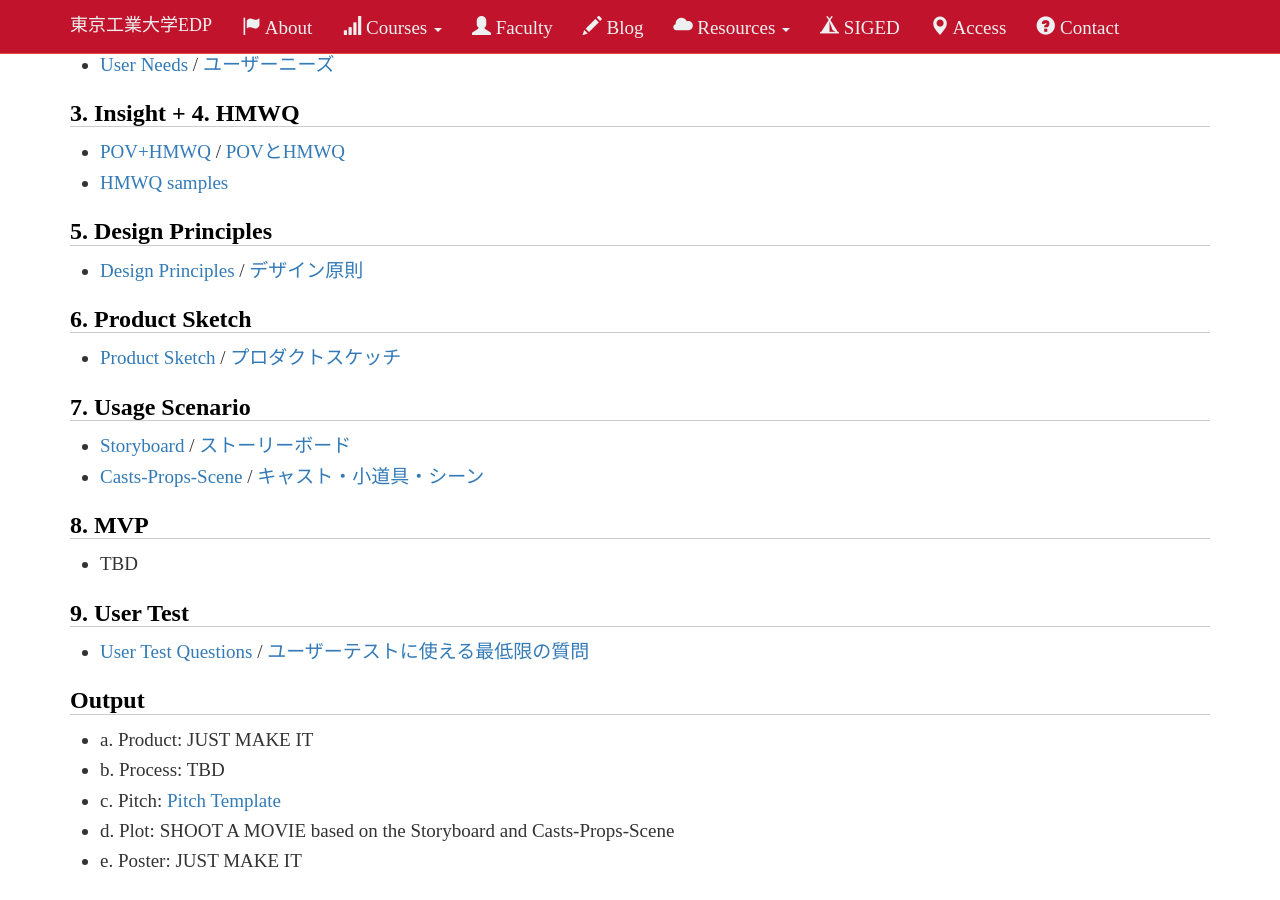
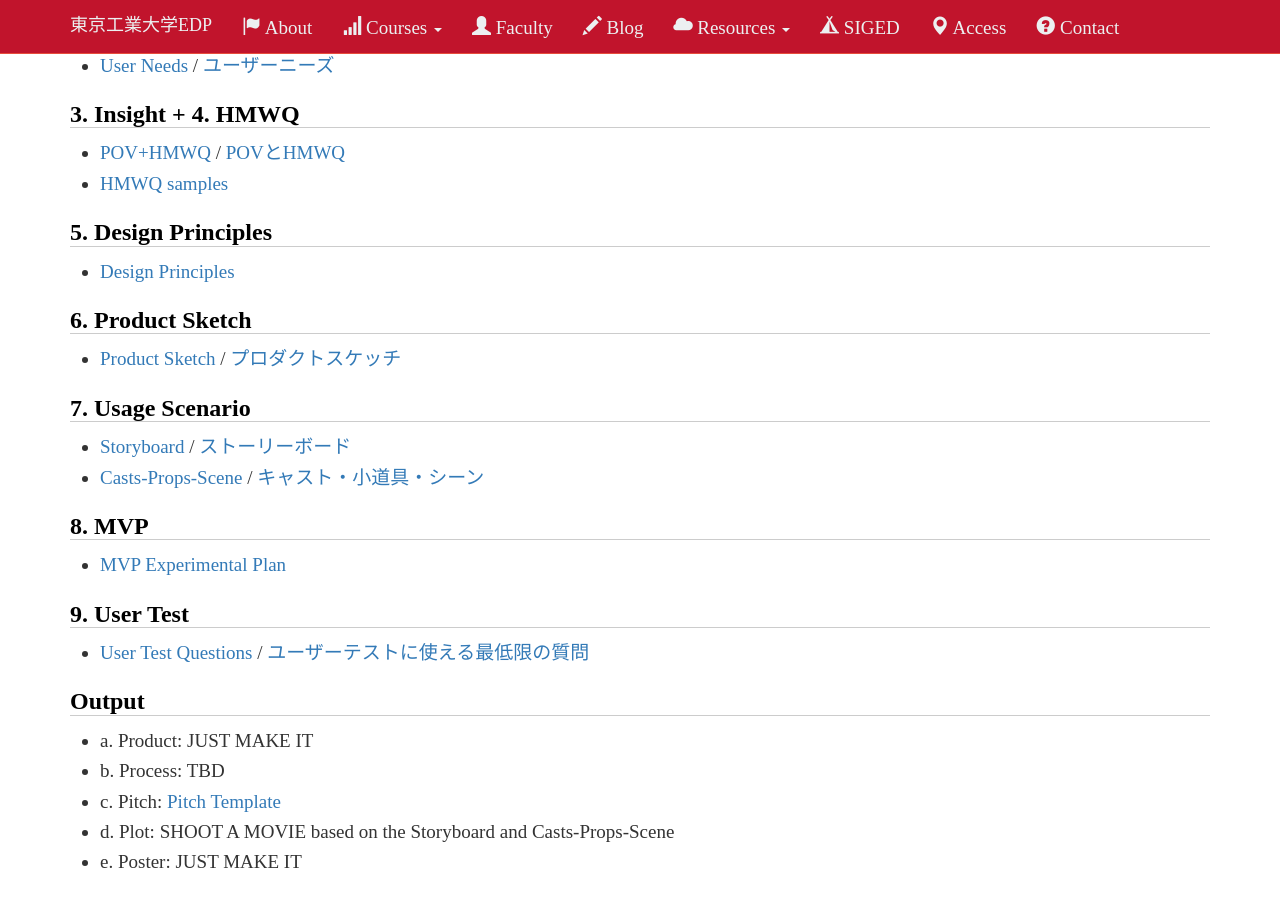
Before and after one commit to titech-edp/titech-edp.github.io, a Jekyll site: the page built from toolkit/index.md, in a window 1280 px wide and 900 px high, scrolled down 1123 px. Built offline with Jekyll 4.4.1, drawn with Linux system fonts in a browser that asks for light colours; nearby versions of some CDN libraries; library files that are not in the unit come from our copies.

Commit message:
Update toolkit

```diff
--- a/toolkit/index.md
+++ b/toolkit/index.md
@@ -28,7 +28,7 @@ title: EDP Toolkit
 
 ## 5. Design Principles
 
-- [Design Principles](design-principles.pdf) / [デザイン原則](design-principles_ja.pdf)
+- [Design Principles](design-principles.pdf)
 
 ## 6. Product Sketch
 
@@ -41,7 +41,7 @@ title: EDP Toolkit
 
 ## 8. MVP
 
-- TBD
+- [MVP Experimental Plan](mvp-plan.pdf)
 
 ## 9. User Test
 
```
Also changed, not shown: toolkit/edp-toolkit.png, 4 other files.
